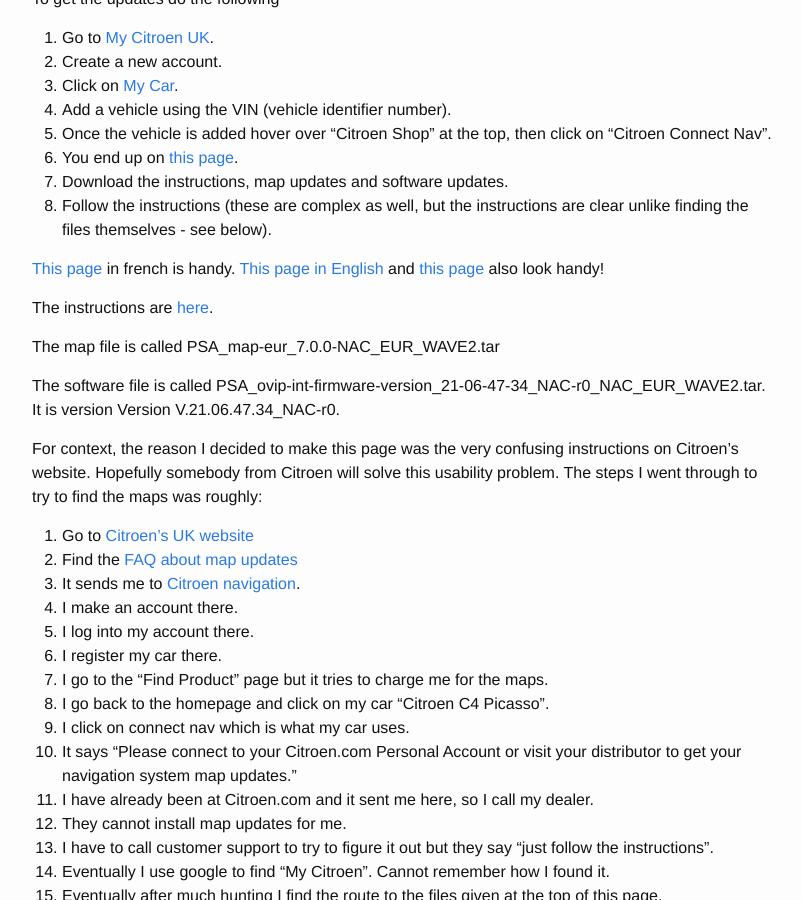
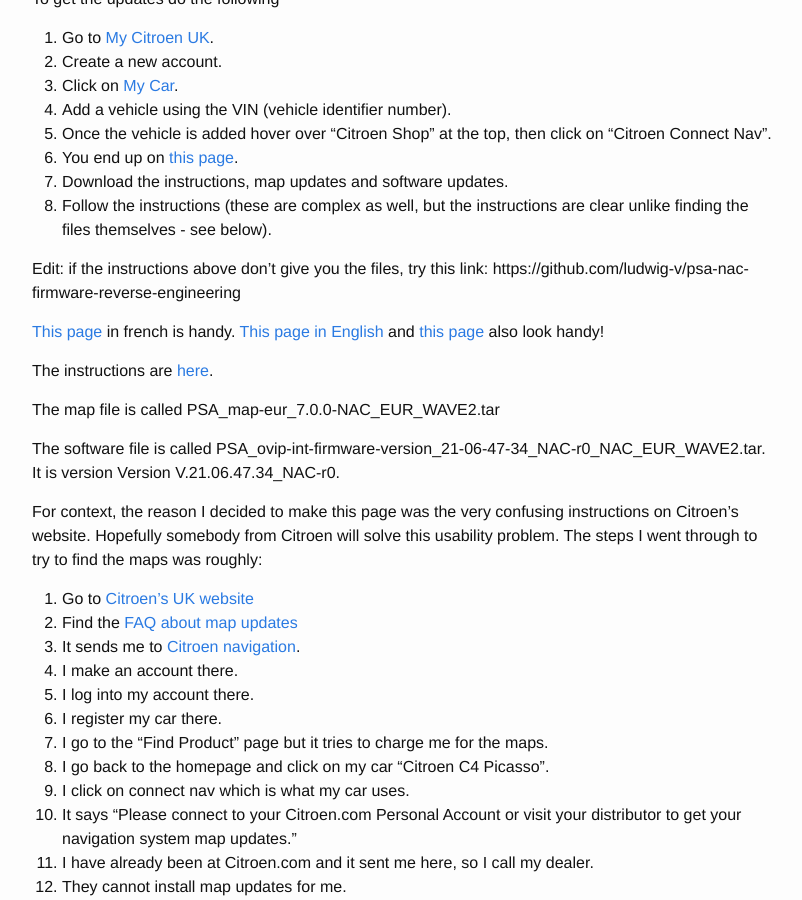
Before and after one commit to neil-ca-moore/neil-ca-moore.github.io, a Jekyll site: the page built from _posts/2018-02-08-Citroen-updates.markdown, in a window 1280 px wide and 900 px high, scrolled down 420 px. Shown: the whole window, without its empty margins (238-1040 px from the left). Built offline with Jekyll 4.4.1, drawn with Linux system fonts in a browser that asks for light colours; nearby versions of some CDN libraries; comment, search, counter and statistics services are not loaded.

Commit message:
Update 2018-02-08-Citroen-updates.markdown

```diff
--- a/_posts/2018-02-08-Citroen-updates.markdown
+++ b/_posts/2018-02-08-Citroen-updates.markdown
@@ -19,6 +19,8 @@
 6. You end up on [this page](https://mycitroen-uk.citroen.com/MyCitroen/?page=[ovip_without_bta]_page_telechargement_applicatif).
 7. Download the instructions, map updates and software updates.
 8. Follow the instructions (these are complex as well, but the instructions are clear unlike finding the files themselves - see below).
+
+Edit: if the instructions above don't give you the files, try this link: https://github.com/ludwig-v/psa-nac-firmware-reverse-engineering
 
 [This page](http://citroen.cricou.net/NAC/Tutorial_NAC_Mise_à_jour_firmware_ou_cartographie.pdf) in french is handy. [This page in English](http://c4owners.org/plugins/forum/forum_viewtopic.php?226475) and [this page](https://en.discussions.tomtom.com/built-in-car-navigation-25/citroen-c4-picasso-connect-nav-usability-1010966/index5.html) also look handy!
 
```
